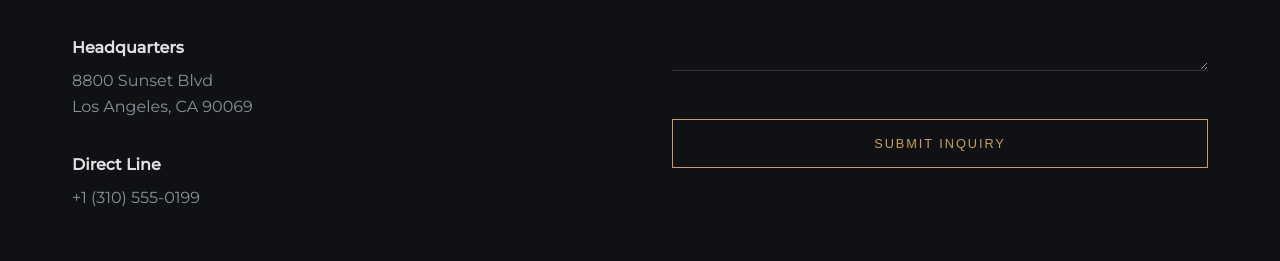
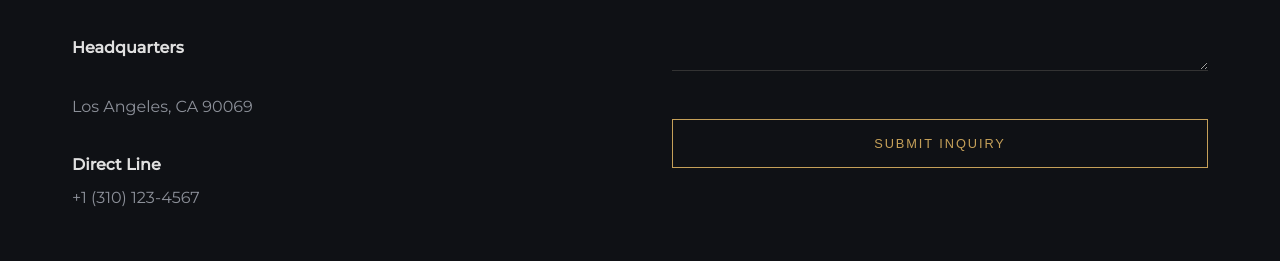
Before and after one commit to WalterPetrouchin/Obsidian-and-Oak, a plain HTML site: page index.html in a window 1280 px wide. Shown: the part 3274-3535 px from the top of the page. Drawn offline with nearby package versions, Linux system fonts and the light colour scheme.

Commit message:
Update index.html

```diff
--- a/index.html
+++ b/index.html
@@ -481,11 +481,11 @@
                 </p>
                 <div style="margin-top: 2rem;">
                     <p style="margin-bottom: 0.5rem;"><strong>Headquarters</strong></p>
-                    <p style="color: var(--text-muted);">8800 Sunset Blvd<br>Los Angeles, CA 90069</p>
+                    <p style="color: var(--text-muted);"><br>Los Angeles, CA 90069</p>
                 </div>
                 <div style="margin-top: 2rem;">
                     <p style="margin-bottom: 0.5rem;"><strong>Direct Line</strong></p>
-                    <p style="color: var(--text-muted);">+1 (310) 555-0199</p>
+                    <p style="color: var(--text-muted);">+1 (310) 123-4567</p>
                 </div>
             </div>
 
```
